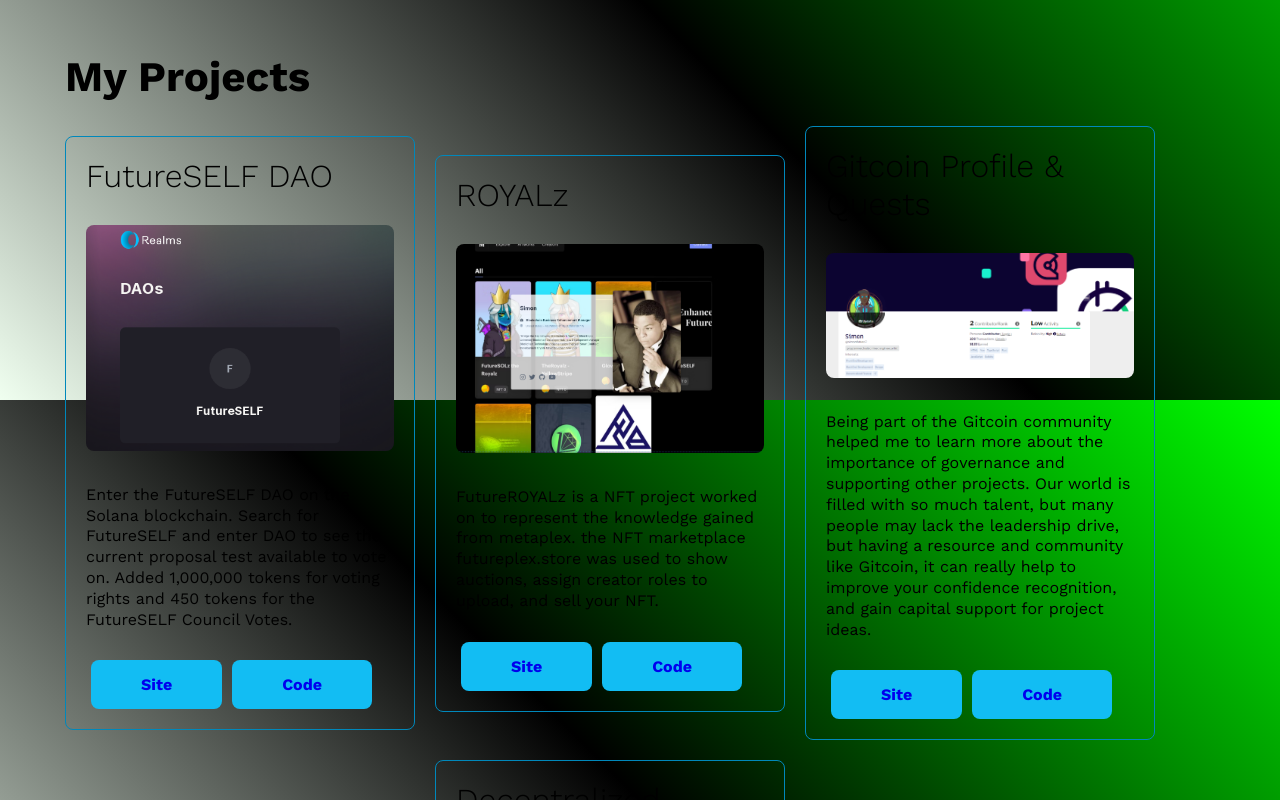
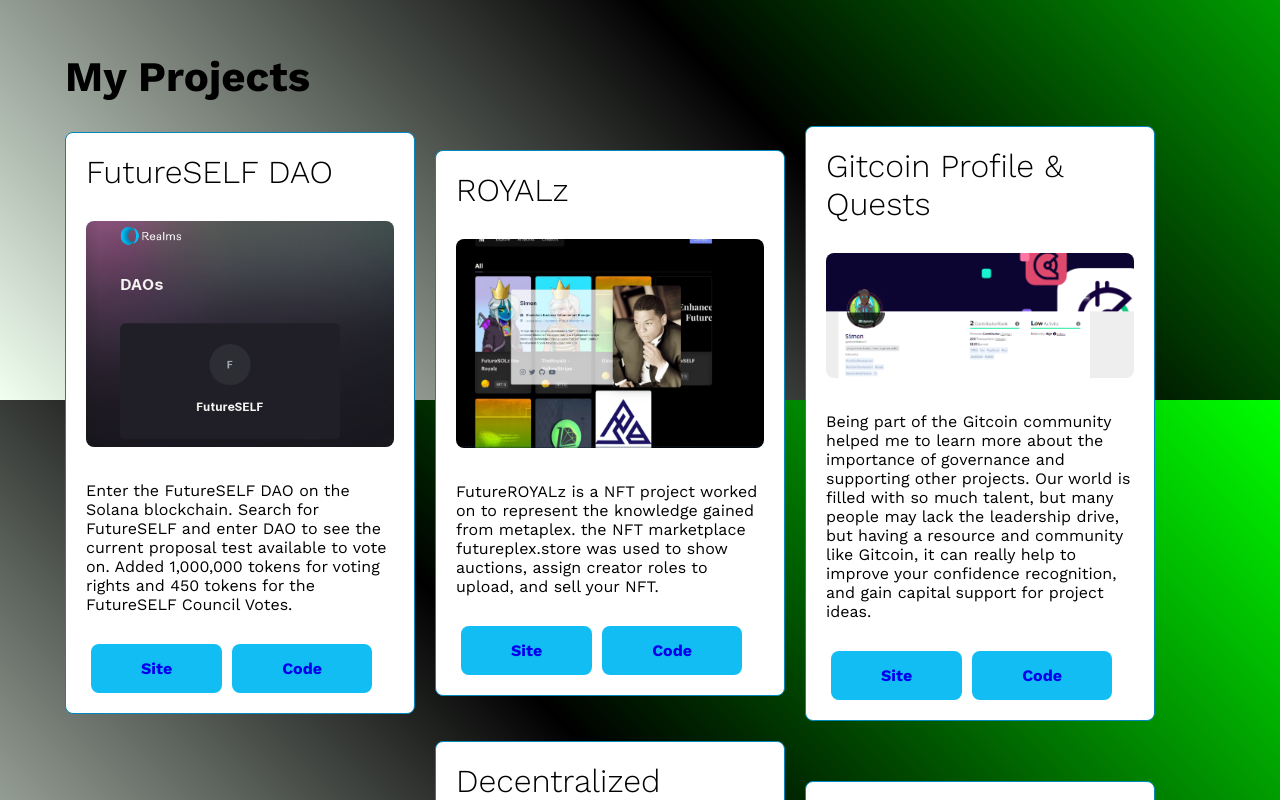
Before and after one commit to simonfuture2/blockfolio, a React (Create React App) app: page / in a window 1280 px wide. Shown: the part 400-1200 px from the top of the page. Built offline with nearby package versions, Linux system fonts and the light colour scheme.

Commit message:
Update index.css

```diff
--- a/src/index.css
+++ b/src/index.css
@@ -106,10 +106,12 @@
   margin: 25px auto;
 }
 
-.projects p {
+.projects p:hover {
   font-size: 18px;
   line-height: 130%;
   max-width: 50ch;
+  filter: blur(0);
+  transition:  0.5s ease-in-out;
 }
 
 .projects__cards {
@@ -120,9 +122,14 @@
   gap: 20px;
 }
 
+.projects__card:hover {
+  transform: scale(1.2, 1.2);
+  transition:  0.5s ease-in-out;
+}
+
 .projects__card {
   max-width: 350px;
-
+  background: #fff;
   padding: 20px;
 
   border: 1px solid #0088BB;
```
